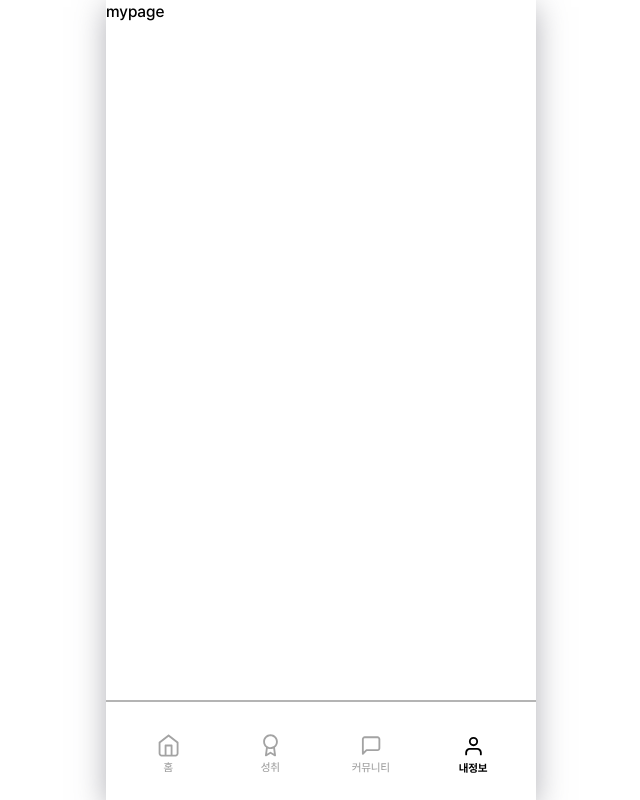
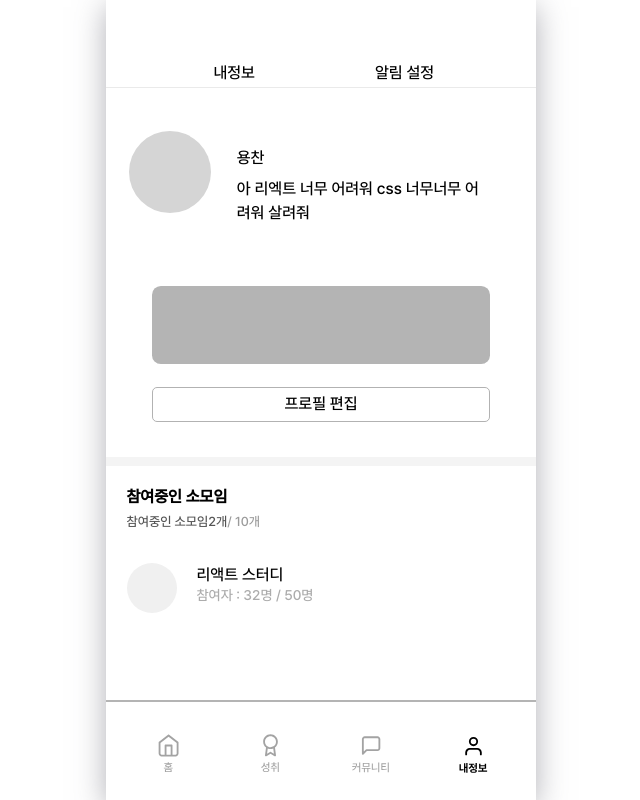
Before and after one commit to GDSC-CheckMate/GOFE_FrontEnd, a React (Create React App) app: page /mypage in a window 1280 px wide. Shown: the whole page, without its empty margins (319-959 px from the left). Built offline with nearby package versions, Linux system fonts and the light colour scheme.

Commit message:
#14 6/30 마이페이지 뷰 작업
link를 통한 라우터와 에셋 작업 컴포넌트 작업 필요

```diff
--- /dev/null
+++ b/src/page/mypage/components/Community.jsx
@@ -0,0 +1,17 @@
+import React from "react";
+
+const Community = () => {
+  return (
+    <div className="mypage-communication-list">
+      <div className="mypage-communication-list-image"> </div>
+      <div className="mypage-communication-list-content">
+        <div className="mypage-communication-list-name">리액트 스터디 </div>
+        <div className="mypage-communication-list-member">
+          참여자 : 32명 / 50명
+        </div>
+      </div>
+    </div>
+  );
+};
+
+export default Community;
--- a/src/page/mypage/index.jsx
+++ b/src/page/mypage/index.jsx
@@ -1,7 +1,46 @@
-import React from "react"
+import React from "react";
+import { Link } from "react-router-dom";
+import Community from "../mypage/components/Community";
 
 const Mypage = () => {
-  return <div>mypage</div>
-}
+  return (
+    <div>
+      <div className="mypage">
+        <div className="mypage-root">
+          <Link to="" className="mypage-spread-underline">
+            내정보
+          </Link>
+          <Link to="" className="mypage-spread-underline">
+            알림 설정
+          </Link>
+        </div>
+      </div>
+      <div className="mypage-root-line" />
+      <div className="mypage-profile">
+        <div className="mypage-profile-picture"></div>
+        <div className="mypage-profile-box">
+          <div className="mypage-profile-name">용찬</div>
+          <div className="mypage-profile-content">
+            아 리엑트 너무 어려워 css 너무너무 어려워 살려줘
+          </div>
+        </div>
+      </div>
 
-export default Mypage
+      <div className="mypage-profile-appeal"></div>
+      <div className="mypage-profile-edit">프로필 편집</div>
+      <div className="mypage-divide-line"></div>
+      <div className="mypage-community-section">
+        <div className="mypage-communication">참여중인 소모임</div>
+        <div className="mypage-communication-count">
+          <p className="mypage-communication-now">참여중인 소모임2개</p>
+          <p className="mypage-communication-all">/ 10개</p>
+        </div>
+        <div className="mypage-communication-list">
+          <Community />
+        </div>
+      </div>
+    </div>
+  );
+};
+
+export default Mypage;
--- /dev/null
+++ b/src/scss/page/_mypage.scss
@@ -0,0 +1,153 @@
+.mypage {
+  padding: 61px 83px 2px 88.64px;
+}
+.mypage-root {
+  display: flex;
+  align-items: flex-start;
+  gap: 120px;
+  justify-content: center;
+}
+
+.mypage-root-line {
+  background: var(--calender_date_box, #eaeaea);
+  height: 1px;
+}
+
+.mypage-spread-underline::after {
+  position: absolute;
+  content: "";
+  display: block;
+  border-bottom: 3px solid #000;
+  transition: width 250ms ease-out;
+  left: auto;
+  right: 0;
+  width: 0;
+}
+.mypage-spread-underline:hover::after {
+  width: 100%;
+  left: 0;
+  right: auto;
+}
+
+.mypage-profile {
+  display: flex;
+}
+.mypage-profile-picture {
+  width: 81.74px;
+  height: 81.74px;
+  margin: 43.43px 25.63px 0px 23.41px;
+  flex-shrink: 0;
+  border-radius: 60.548px;
+  background: #d5d5d5;
+}
+.mypage-profile-name {
+  width: Fixed 28px;
+  height: Fixed 19px;
+  margin: 58.28px 0px 0px;
+}
+.mypage-profile-content {
+  width: 244.854px;
+  margin: 7.02px 0px 0px;
+  display: block;
+}
+.mypage-profile-box {
+  display: block;
+}
+
+.mypage-profile-appeal {
+  width: 338px;
+  height: 78px;
+  flex-shrink: 0;
+  border-radius: 8.841px;
+  background: #b4b4b4;
+  margin: 61.2px auto 0px;
+}
+.mypage-profile-edit {
+  display: flex;
+  width: 338px;
+  height: 35px;
+  padding: 10px;
+  justify-content: center;
+  align-items: center;
+  gap: 10px;
+  flex-shrink: 0;
+  border-radius: 5px;
+  border: 1px solid #b2b2b2;
+  margin: 22.07px auto 0px;
+}
+.mypage-divide-line {
+  width: 430px;
+  height: 9px;
+  flex-shrink: 0;
+  background: #f4f4f4;
+  margin: 35.93px auto 0px auto;
+}
+.mypage-community-section {
+  display: flex;
+  width: 316px;
+  flex-direction: column;
+  align-items: flex-start;
+  gap: 8px;
+  margin: 20.5px;
+}
+.mypage-communication {
+  align-self: stretch;
+  color: #000;
+  font-family: Pretendard;
+  font-size: 16px;
+  font-style: normal;
+  font-weight: 600;
+  line-height: normal;
+}
+.mypage-communication-count {
+  align-self: stretch;
+  .mypage-communication-now {
+    color: #545454;
+    font-family: Pretendard;
+    font-size: 13px;
+    font-style: normal;
+    font-weight: 500;
+    line-height: normal;
+  }
+  .mypage-communication-all {
+    color: #9b9b9b;
+    font-family: Pretendard;
+    font-size: 13px;
+    font-style: normal;
+    font-weight: 500;
+    line-height: normal;
+  }
+  display: flex;
+}
+.mypage-communication-list {
+  margin: 26px;
+}
+.mypage-communication-list-image {
+  display: flex;
+  width: 50px;
+  height: 50px;
+  padding: 11.033px 8.931px 11.033px 8.93px;
+  justify-content: center;
+  align-items: center;
+  border-radius: 37.037px;
+  background: #f0f0f0;
+}
+.mypage-communication-list {
+  display: flex;
+  margin: 13px 0px;
+  .mypage-communication-list-content {
+    display: block;
+    .mypage-communication-list-name {
+      margin: 0px 0px 0px 20px;
+    }
+    .mypage-communication-list-member {
+      margin: 0px 0px 0px 20px;
+      color: #acacac;
+      font-family: Pretendard;
+      font-size: 14px;
+      font-style: normal;
+      font-weight: 500;
+      line-height: normal;
+    }
+  }
+}
--- a/src/scss/style.scss
+++ b/src/scss/style.scss
@@ -7,3 +7,4 @@
 @import "./components/footer";
 
 @import "./page/main";
+@import "./page/mypage";
```
